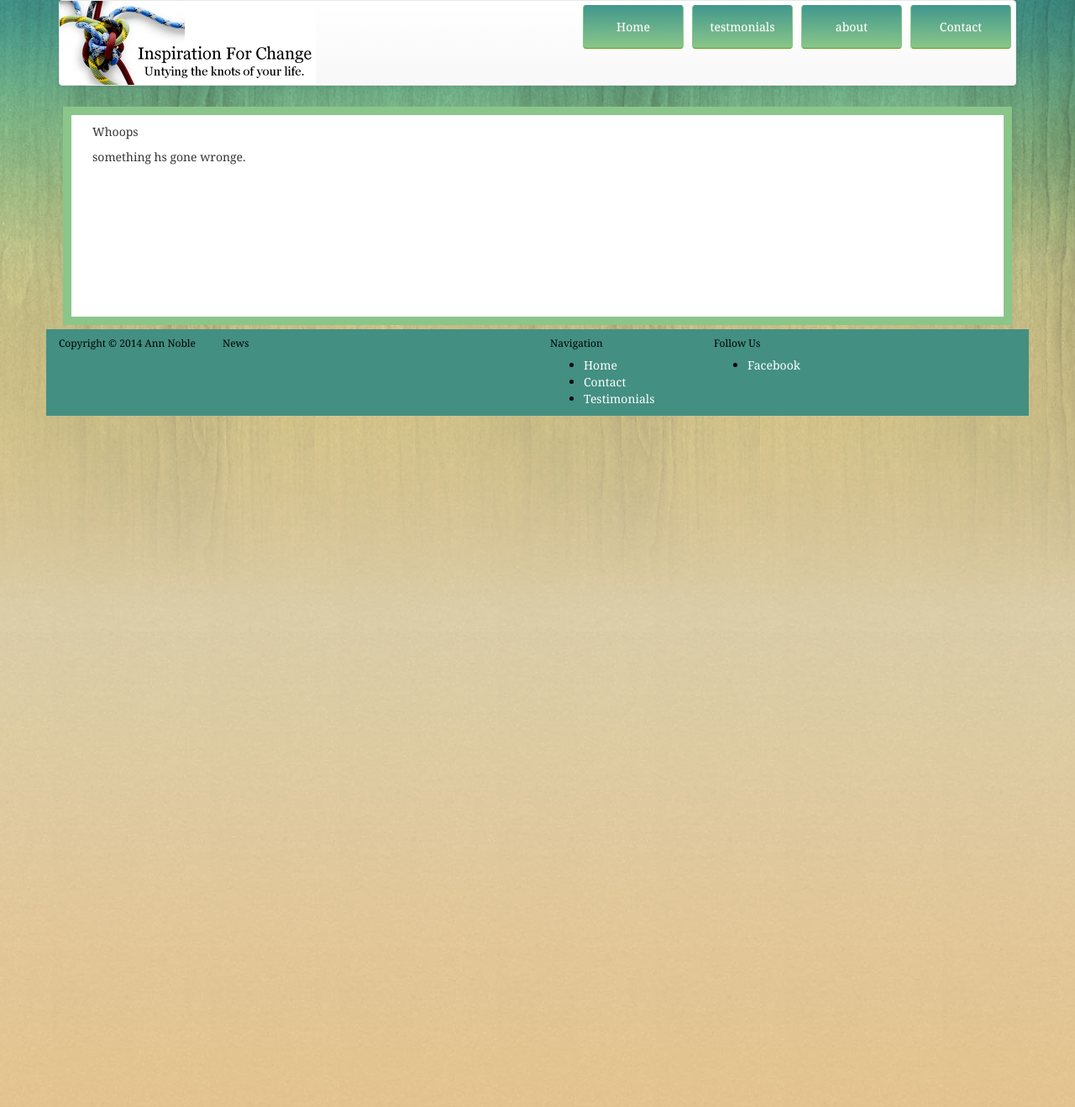
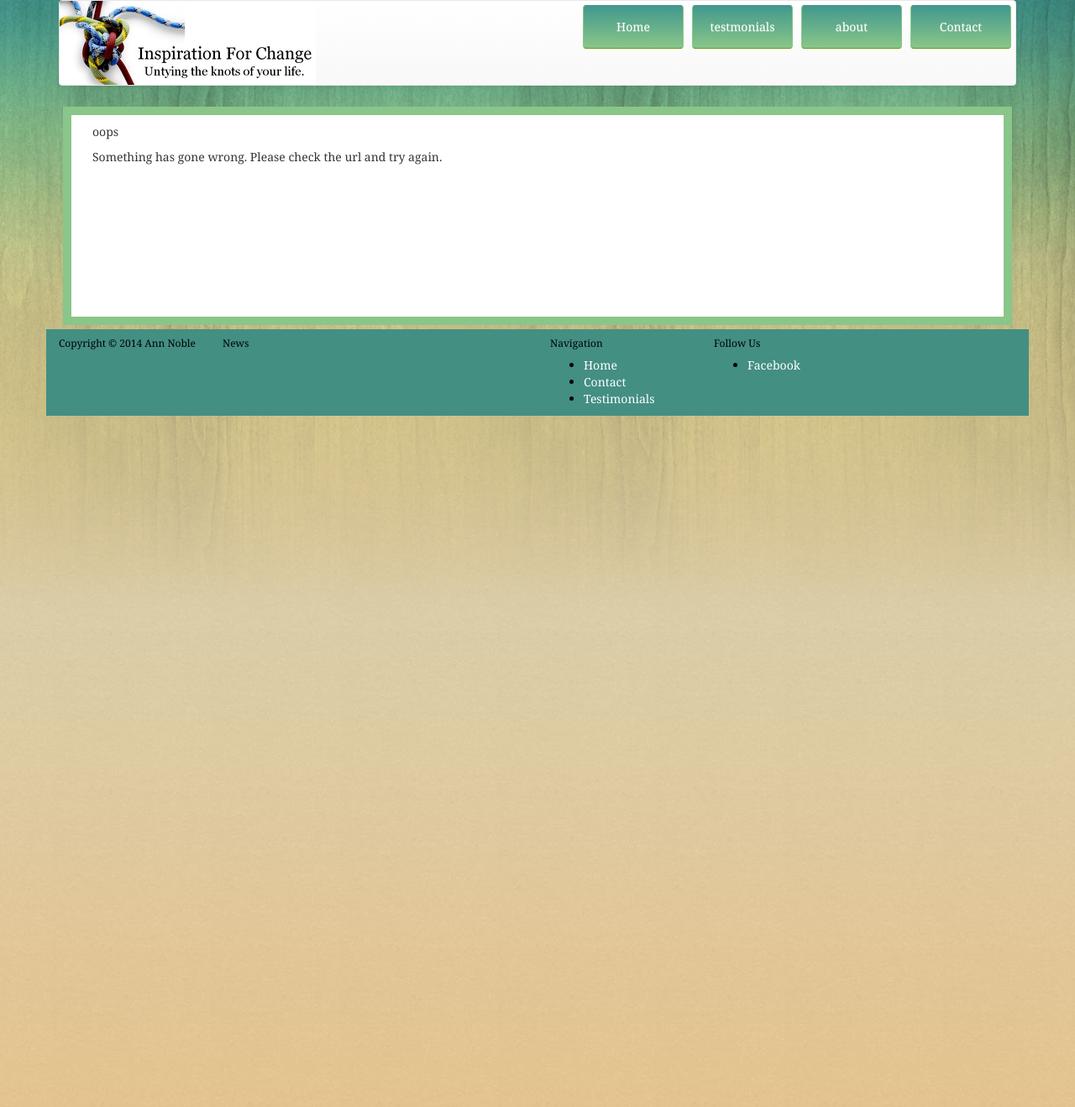
Before and after one commit to designerwebhosting/inspirationforchange, a Jekyll site: the page built from 404.md, in a window 1280 px wide. Shown: the whole page at 84% size. Built offline with Jekyll 4.4.1, drawn with Linux system fonts in a browser that asks for light colours; nearby versions of some CDN libraries.

Commit message:
Updated '404.md' via CloudCannon

```diff
--- a/404.md
+++ b/404.md
@@ -3,6 +3,6 @@ title: ooops
 description: somethinggone wrong
 layout: page
 ---
-Whoops
+oops
 
-something hs gone wronge.
+Something has gone wrong. Please check the url and try again.
```
